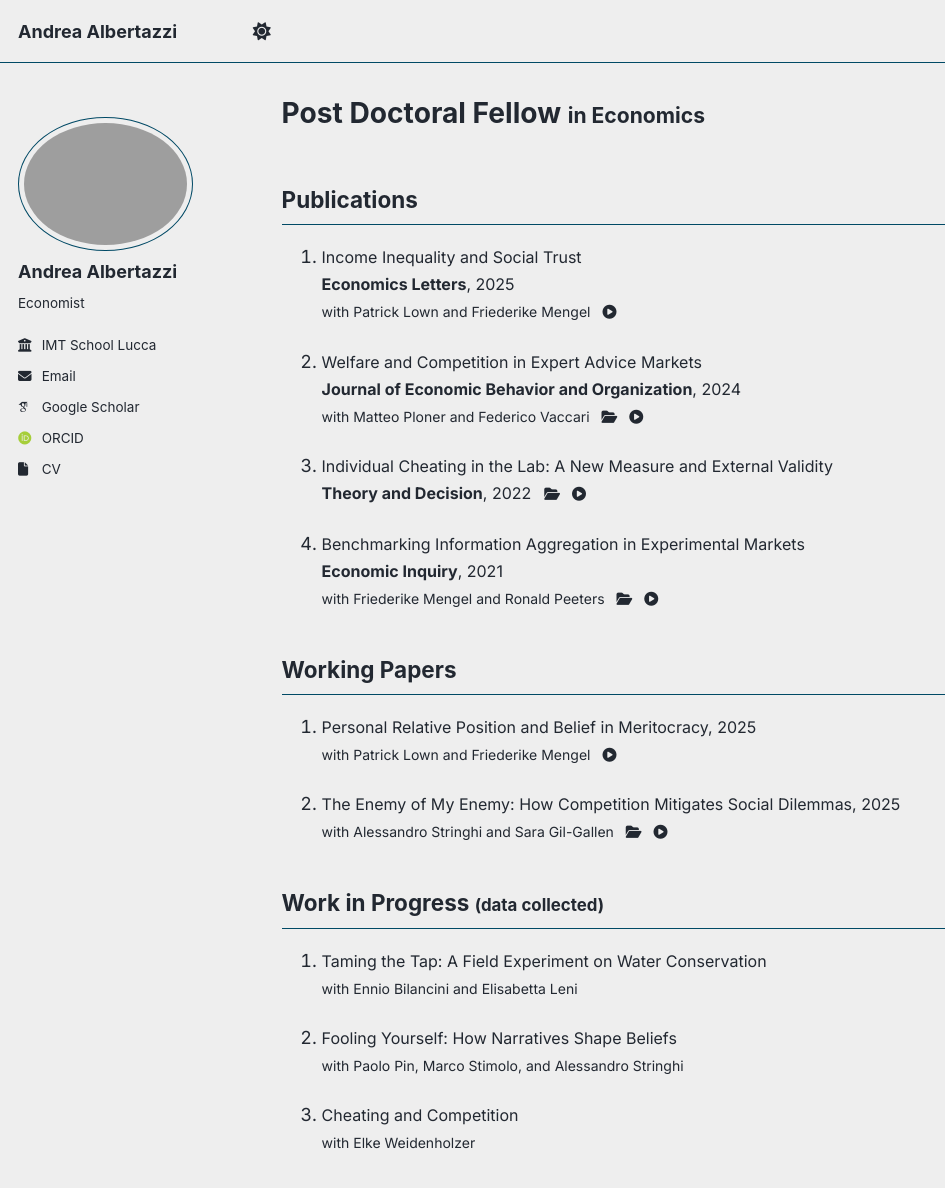
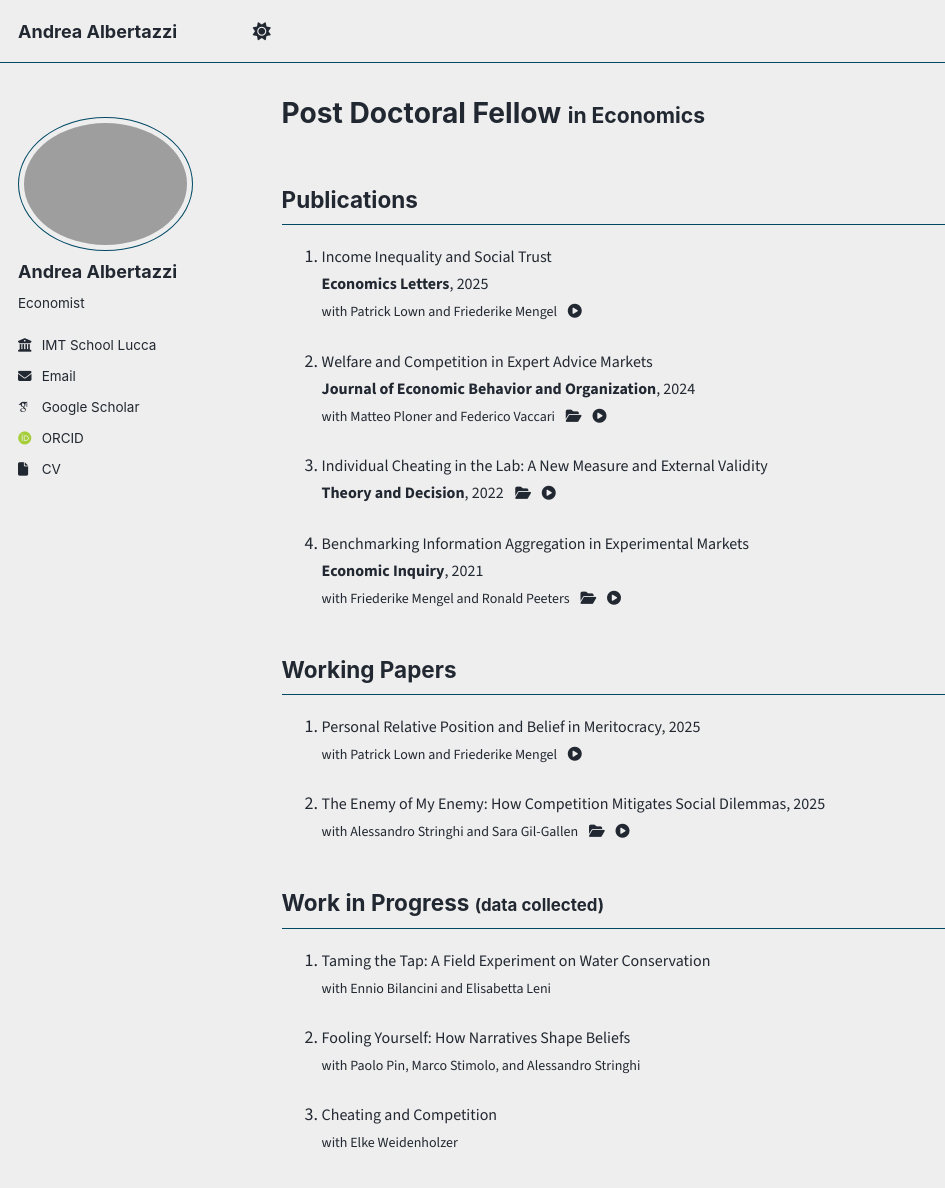
Before and after one commit to tazze87/tazze87.github.io, a Jekyll site: the page built from _pages/about.md, in a window 1280 px wide and 1400 px high. Shown: the top 1188 px of the window, without its empty margins (0-945 px from the left). Built offline with Jekyll 4.4.1, drawn with Linux system fonts in a browser that asks for light colours; some web fonts are replaced; a script that is not in the unit is left out.

Commit message:
Update custom.html

```diff
--- a/_includes/head/custom.html
+++ b/_includes/head/custom.html
@@ -83,13 +83,13 @@
 </style>
 
 
-<!-- Calibri-like font for everything -->
+<!-- Font for everything -->
 <link rel="preconnect" href="https://fonts.googleapis.com">
 <link rel="preconnect" href="https://fonts.gstatic.com" crossorigin>
-<link href="https://fonts.googleapis.com/css2?family=Inter:wght@400;500;600;700&display=swap" rel="stylesheet">
+<link href="https://fonts.googleapis.com/css2?family=Source+Sans+3:wght@400;600;700&display=swap" rel="stylesheet">
 <style>
   html, body {
-    font-family: "Inter", system-ui, -apple-system, "Segoe UI", Roboto, Arial, sans-serif;
+    font-family: "Source Sans 3", system-ui, -apple-system, "Segoe UI", Roboto, Arial, sans-serif;
   }
 </style>
 
@@ -99,4 +99,5 @@
 
 
 
+
 <!-- end custom head snippets -->
```
